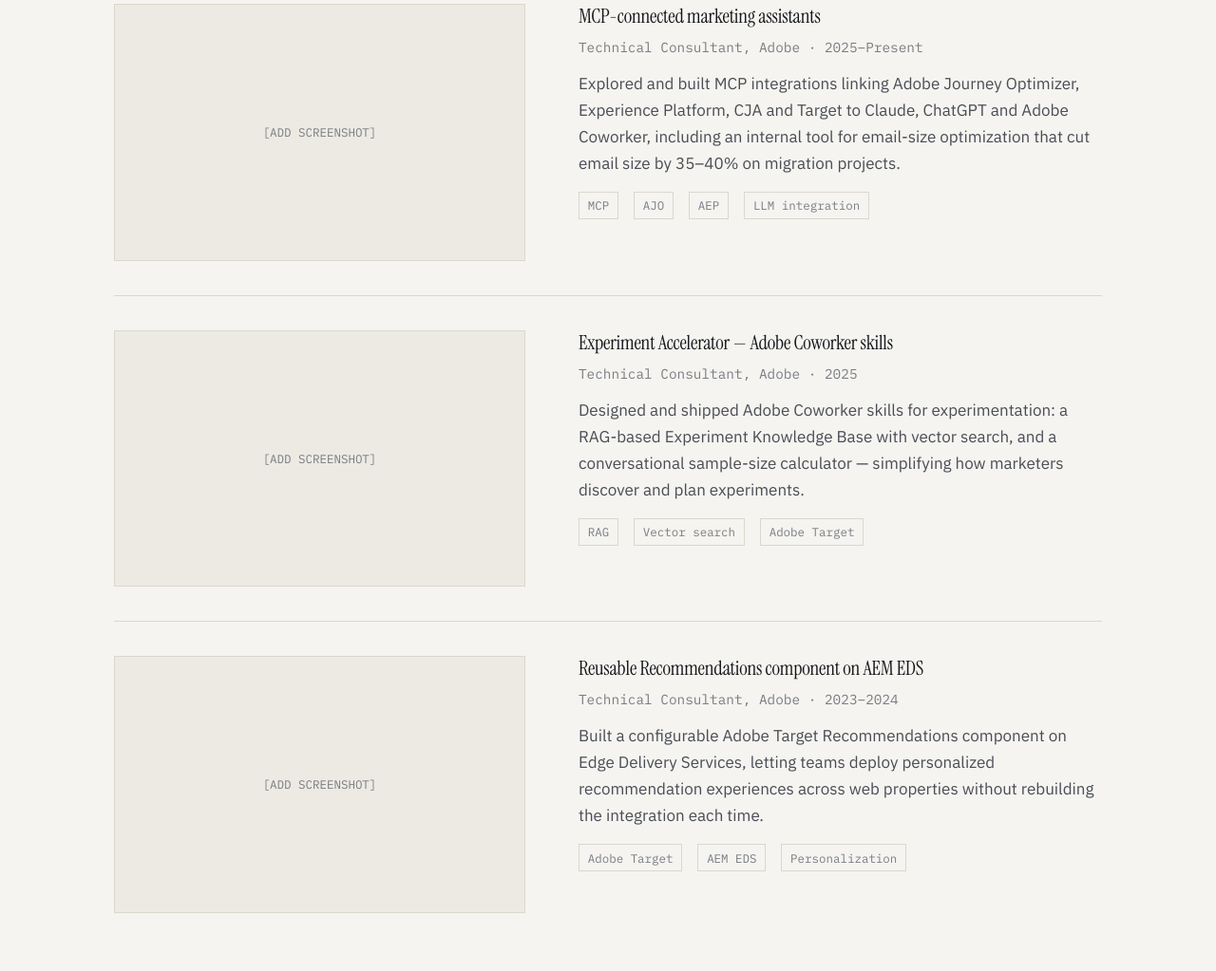
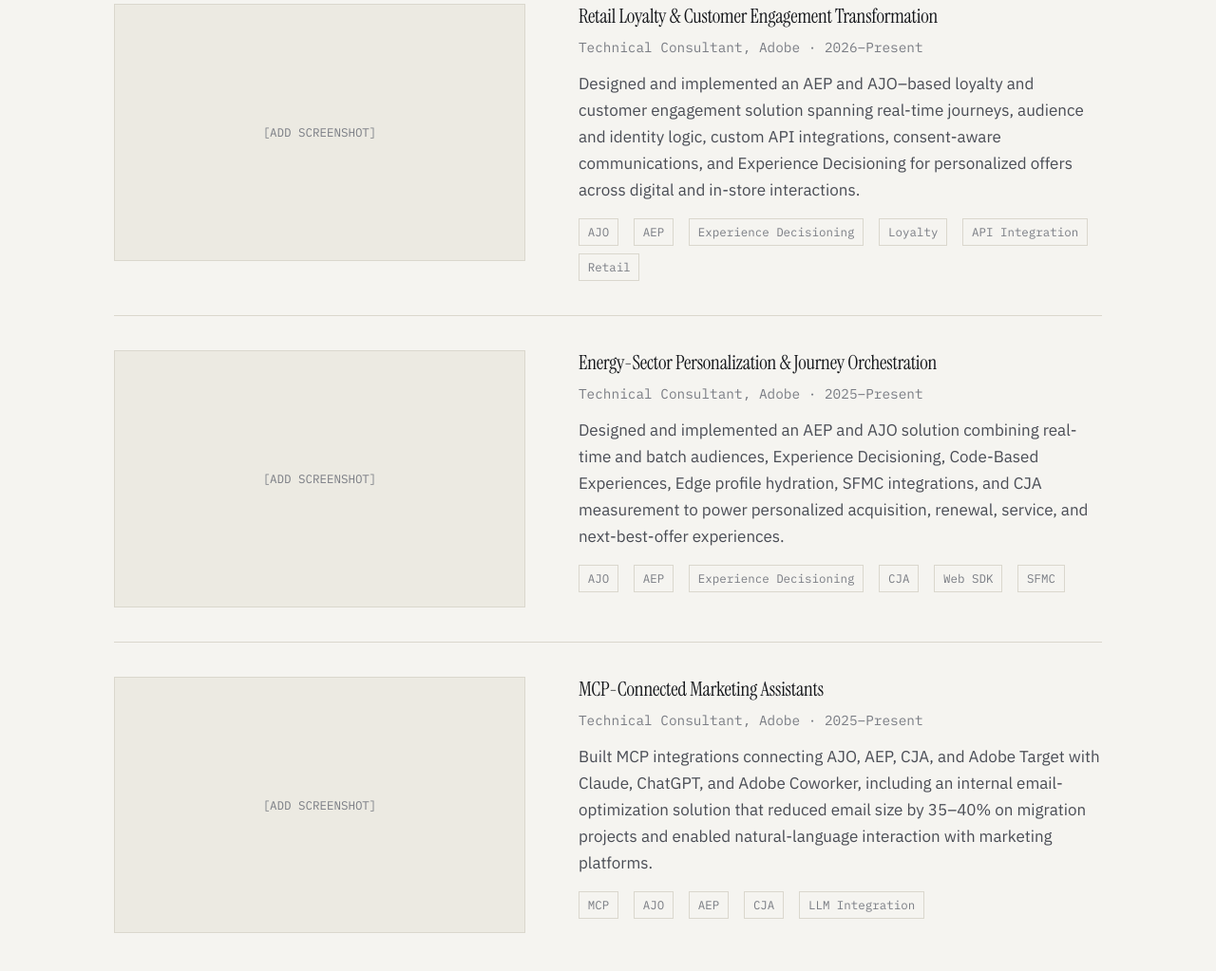
Before and after one commit to Swapnadeep2K/Swapnadeep2K.github.io, a plain HTML site: page index.html in a window 1280 px wide. Shown: the part 1089-2112 px from the top of the page at 95% size. Drawn offline with Linux system fonts and the light colour scheme.

Commit message:
index project updated

```diff
--- a/index.html
+++ b/index.html
@@ -96,10 +96,12 @@
     <section class="hero wrap">
       <div class="hero-grid">
         <div class="hero-copy">
-          <p class="hero-kicker"><span class="status-dot" aria-hidden="true"></span>Technical Consultant at Adobe — based in
+          <p class="hero-kicker"><span class="status-dot" aria-hidden="true"></span>Technical Consultant at Adobe —
+            based in
             Bengaluru, India</p>
           <h1>I turn customer data into personalized experiences that adapt in real time.</h1>
-          <p class="lede">I build scalable personalization solutions grounded in customer data — connecting journeys, experimentation, recommendations and applied AI across enterprise MarTech platforms.</p>
+          <p class="lede">I build scalable personalization solutions grounded in customer data — connecting journeys,
+            experimentation, recommendations and applied AI across enterprise MarTech platforms.</p>
           <div class="btn-row">
             <a class="btn btn-primary" href="projects.html">View my work</a>
             <a class="btn" href="about.html">About me</a>
@@ -133,27 +135,14 @@
         <a class="work-item" href="projects.html#project-one">
           <div class="work-visual"><span class="placeholder-fill">[ADD SCREENSHOT]</span></div>
           <div class="work-body">
-            <h3>MCP-connected marketing assistants</h3>
-            <p class="role">Technical Consultant, Adobe · 2025–Present</p>
-            <p>Explored and built MCP integrations linking Adobe Journey Optimizer, Experience Platform, CJA and Target
-              to Claude, ChatGPT and Adobe Coworker, including an internal tool for email-size optimization that cut
-              email size by 35–40% on migration projects.</p>
+            <h3>Retail Loyalty & Customer Engagement Transformation</h3>
+            <p class="role">Technical Consultant, Adobe · 2026–Present</p>
+            <p>Designed and implemented an AEP and AJO–based loyalty and customer engagement solution spanning real-time
+              journeys, audience and identity logic, custom API integrations, consent-aware communications, and
+              Experience Decisioning for personalized offers across digital and in-store interactions.</p>
             <div class="stack-list">
-              <span>MCP</span><span>AJO</span><span>AEP</span><span>LLM integration</span>
-            </div>
-          </div>
-        </a>
-
-        <a class="work-item" href="projects.html#project-two">
-          <div class="work-visual"><span class="placeholder-fill">[ADD SCREENSHOT]</span></div>
-          <div class="work-body">
-            <h3>Experiment Accelerator — Adobe Coworker skills</h3>
-            <p class="role">Technical Consultant, Adobe · 2025</p>
-            <p>Designed and shipped Adobe Coworker skills for experimentation: a RAG-based Experiment Knowledge Base
-              with vector search, and a conversational sample-size calculator — simplifying how marketers discover and
-              plan experiments.</p>
-            <div class="stack-list">
-              <span>RAG</span><span>Vector search</span><span>Adobe Target</span>
+              <span>AJO</span><span>AEP</span><span>Experience Decisioning</span><span>Loyalty</span><span>API
+                Integration</span><span>Retail</span>
             </div>
           </div>
         </a>
@@ -161,13 +150,28 @@
         <a class="work-item" href="projects.html#project-three">
           <div class="work-visual"><span class="placeholder-fill">[ADD SCREENSHOT]</span></div>
           <div class="work-body">
-            <h3>Reusable Recommendations component on AEM EDS</h3>
-            <p class="role">Technical Consultant, Adobe · 2023–2024</p>
-            <p>Built a configurable Adobe Target Recommendations component on Edge Delivery Services, letting teams
-              deploy personalized recommendation experiences across web properties without rebuilding the integration
-              each time.</p>
+            <h3>Energy-Sector Personalization & Journey Orchestration</h3>
+            <p class="role">Technical Consultant, Adobe · 2025–Present</p>
+            <p>Designed and implemented an AEP and AJO solution combining real-time and batch audiences, Experience
+              Decisioning, Code-Based Experiences, Edge profile hydration, SFMC integrations, and CJA measurement to
+              power personalized acquisition, renewal, service, and next-best-offer experiences.</p>
             <div class="stack-list">
-              <span>Adobe Target</span><span>AEM EDS</span><span>Personalization</span>
+              <span>AJO</span><span>AEP</span><span>Experience Decisioning</span><span>CJA</span><span>Web
+                SDK</span><span>SFMC</span>
+            </div>
+          </div>
+        </a>
+
+        <a class="work-item" href="projects.html#project-four">
+          <div class="work-visual"><span class="placeholder-fill">[ADD SCREENSHOT]</span></div>
+          <div class="work-body">
+            <h3>MCP-Connected Marketing Assistants</h3>
+            <p class="role">Technical Consultant, Adobe · 2025–Present</p>
+            <p>Built MCP integrations connecting AJO, AEP, CJA, and Adobe Target with Claude, ChatGPT, and Adobe
+              Coworker, including an internal email-optimization solution that reduced email size by 35–40% on migration
+              projects and enabled natural-language interaction with marketing platforms.</p>
+            <div class="stack-list">
+              <span>MCP</span><span>AJO</span><span>AEP</span><span>CJA</span><span>LLM Integration</span>
             </div>
           </div>
         </a>
```
